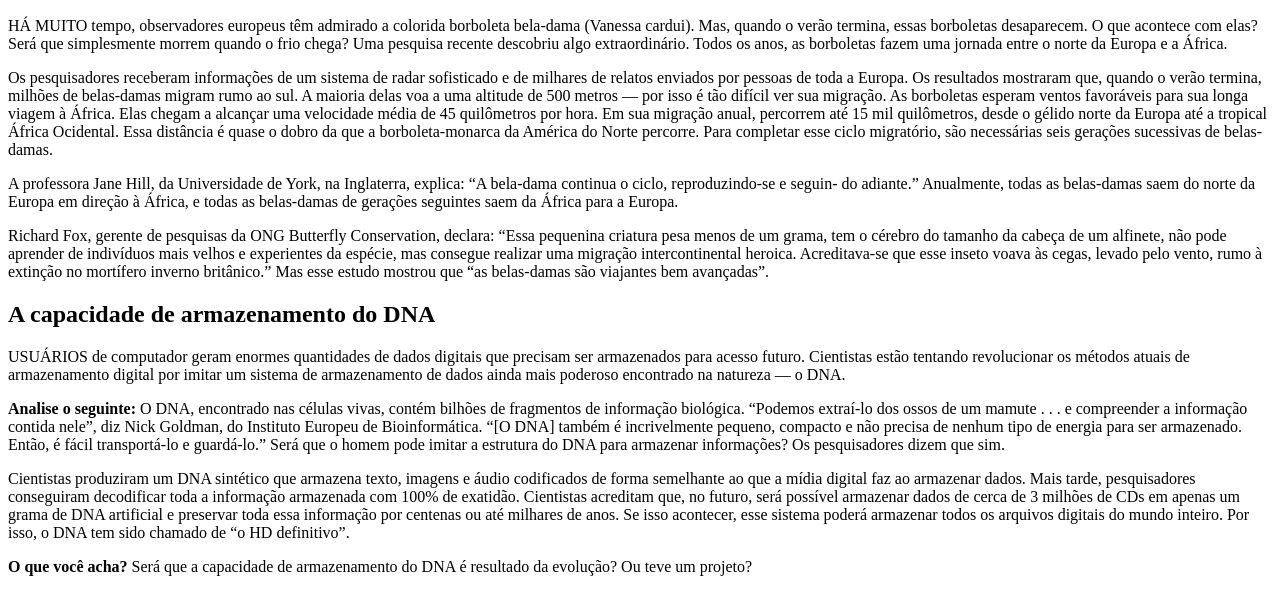
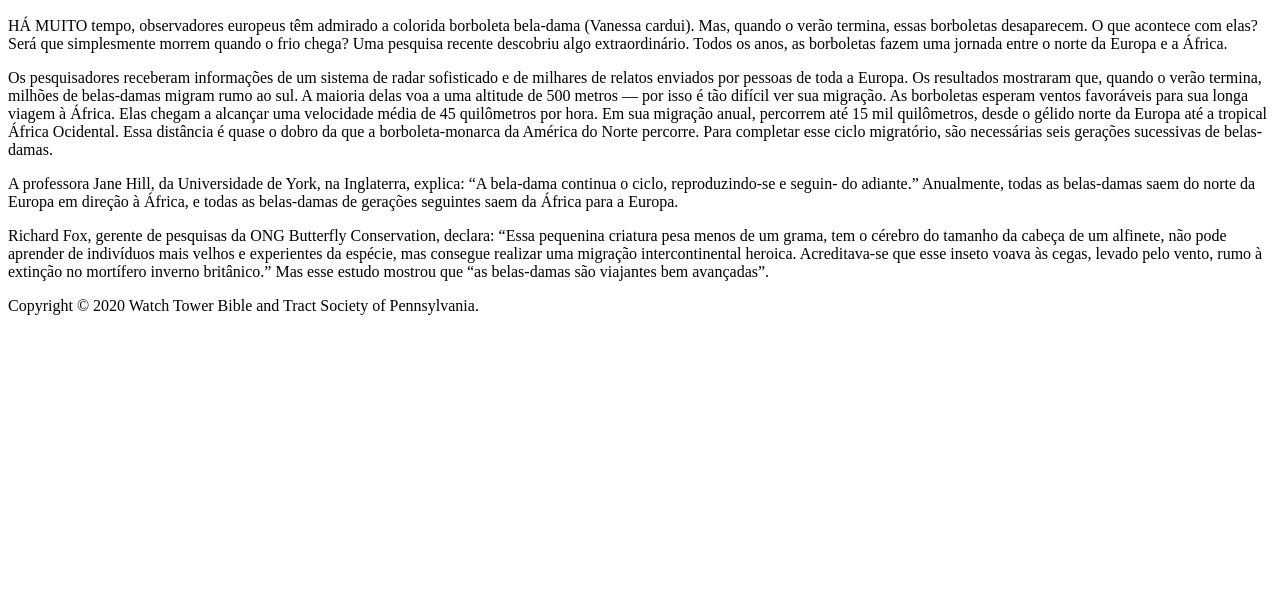
Before and after one commit to FullStackMarkV/projeto-site, a plain HTML site: page index.html in a window 1280 px wide. Shown: the part 110-724 px from the top of the page. Drawn offline with Linux system fonts and the light colour scheme.

Commit message:
Update index.html

```diff
--- a/index.html
+++ b/index.html
@@ -16,16 +16,9 @@
             <p>Os pesquisadores receberam informações de um sistema de radar sofisticado e de milhares de relatos enviados por pessoas de toda a Europa. Os resultados mostraram que, quando o verão termina, milhões de belas-damas migram rumo ao sul. A maioria delas voa a uma altitude de 500 metros — por isso é tão difícil ver sua migração. As borboletas esperam ventos favoráveis para sua longa viagem à África. Elas chegam a alcançar uma velocidade média de 45 quilômetros por hora. Em sua migração anual, percorrem até 15 mil quilômetros, desde o gélido norte da Europa até a tropical África Ocidental. Essa distância é quase o dobro da que a borboleta-monarca da América do Norte percorre. Para completar esse ciclo migratório, são necessárias seis gerações sucessivas de belas-damas.</p>
             <p>A professora Jane Hill, da Universidade de York, na Inglaterra, explica: “A bela-dama continua o ciclo, reproduzindo-se e seguin- do adiante.” Anualmente, todas as belas-damas saem do norte da Europa em direção à África, e todas as belas-damas de gerações seguintes saem da África para a Europa.</p>
             <p>Richard Fox, gerente de pesquisas da ONG Butterfly Conservation, declara: “Essa pequenina criatura pesa menos de um grama, tem o cérebro do tamanho da cabeça de um alfinete, não pode aprender de indivíduos mais velhos e experientes da espécie, mas consegue realizar uma migração intercontinental heroica. Acreditava-se que esse inseto voava às cegas, levado pelo vento, rumo à extinção no mortífero inverno britânico.” Mas esse estudo mostrou que “as belas-damas são viajantes bem avançadas”.</p>
+            <p>Copyright © 2020 Watch Tower Bible and Tract Society of Pennsylvania.</p>
         </article>
     </main>
-    <main>
-        <article>
-            <h2>A capacidade de armazenamento do DNA</h2>
-            <p>USUÁRIOS de computador geram enormes quantidades de dados digitais que precisam ser armazenados para acesso futuro. Cientistas estão tentando revolucionar os métodos atuais de armazenamento digital por imitar um sistema de armazenamento de dados ainda mais poderoso encontrado na natureza — o DNA.</p>
-            <p><strong>Analise o seguinte:</strong> O DNA, encontrado nas células vivas, contém bilhões de fragmentos de informação biológica. “Podemos extraí-lo dos ossos de um mamute . . . e compreender a informação contida nele”, diz Nick Goldman, do Instituto Europeu de Bioinformática. “[O DNA] também é incrivelmente pequeno, compacto e não precisa de nenhum tipo de energia para ser armazenado. Então, é fácil transportá-lo e guardá-lo.” Será que o homem pode imitar a estrutura do DNA para armazenar informações? Os pesquisadores dizem que sim.</p>
-            <p>Cientistas produziram um DNA sintético que armazena texto, imagens e áudio codificados de forma semelhante ao que a mídia digital faz ao armazenar dados. Mais tarde, pesquisadores conseguiram decodificar toda a informação armazenada com 100% de exatidão. Cientistas acreditam que, no futuro, será possível armazenar dados de cerca de 3 milhões de CDs em apenas um grama de DNA artificial e preservar toda essa informação por centenas ou até milhares de anos. Se isso acontecer, esse sistema poderá armazenar todos os arquivos digitais do mundo inteiro. Por isso, o DNA tem sido chamado de “o HD definitivo”.</p>
-            <p><strong>O que você acha?</strong> Será que a capacidade de armazenamento do DNA é resultado da evolução? Ou teve um projeto?</p>
-        </article>
-    </main>
+
 </body>
 </html>
```
